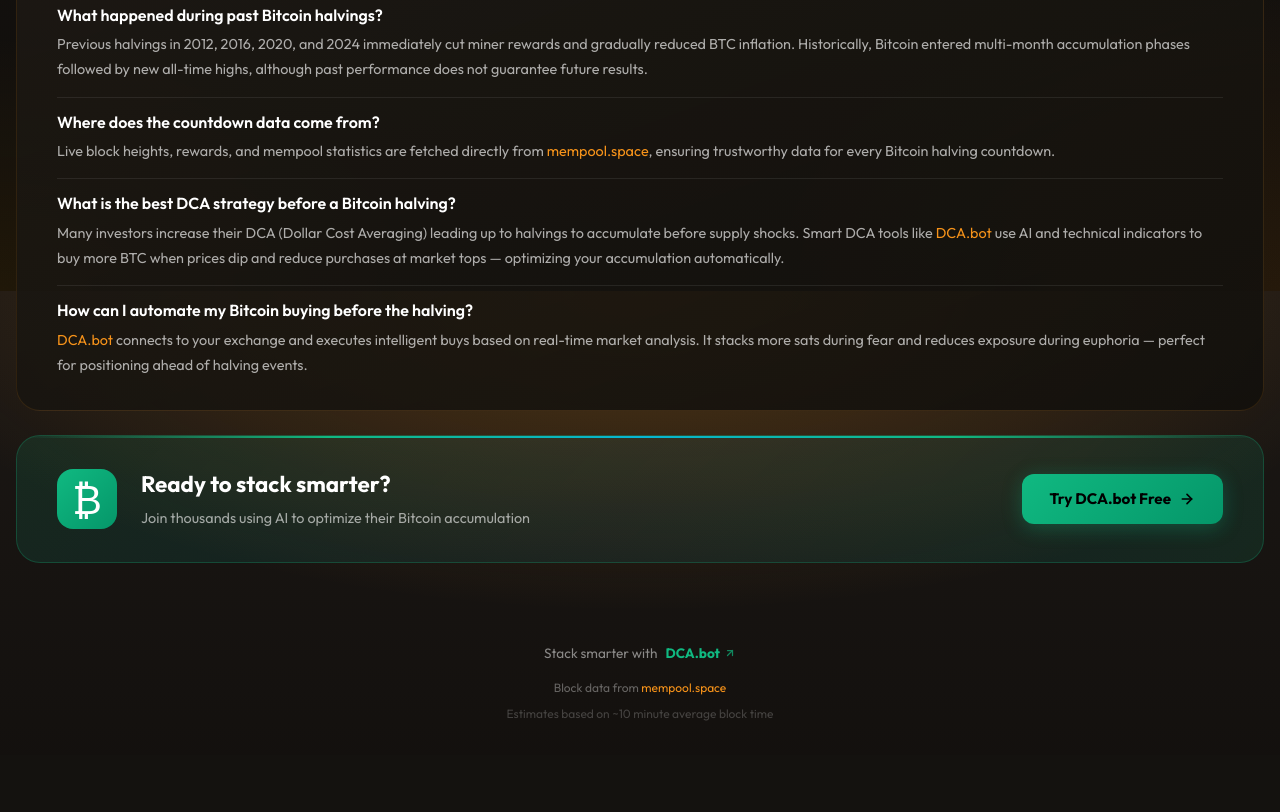
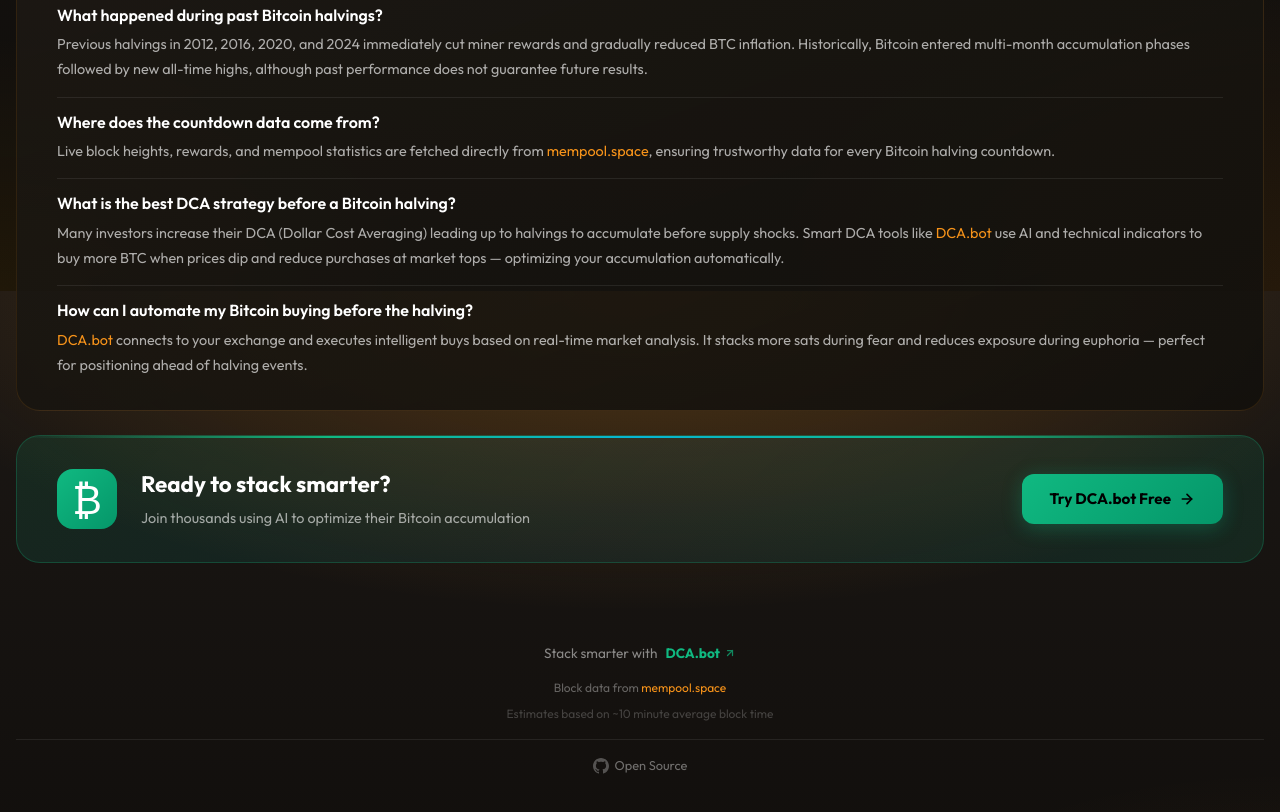
Before and after one commit to yeahoffline/bitcoinhalvingcountdown.com, a website built with Vite: page index.html in a window 1280 px wide. Shown: the part 2909-3721 px from the top of the page. Before the commit the page ends 3664 px from the top, so only its background shows below. Built offline with nearby package versions, Linux system fonts and the light colour scheme; no server answers.

Commit message:
update github repo infos

```diff
--- a/index.html
+++ b/index.html
@@ -350,6 +350,12 @@
       <p class="footer-text mt-2 opacity-60">
         Estimates based on ~10 minute average block time
       </p>
+      <div class="footer-github">
+        <a href="https://github.com/yeahoffline/bitcoinhalvingcountdown.com" target="_blank" rel="noopener" class="footer-github-link">
+          <svg xmlns="http://www.w3.org/2000/svg" width="16" height="16" viewBox="0 0 24 24" fill="currentColor"><path d="M12 0c-6.626 0-12 5.373-12 12 0 5.302 3.438 9.8 8.207 11.387.599.111.793-.261.793-.577v-2.234c-3.338.726-4.033-1.416-4.033-1.416-.546-1.387-1.333-1.756-1.333-1.756-1.089-.745.083-.729.083-.729 1.205.084 1.839 1.237 1.839 1.237 1.07 1.834 2.807 1.304 3.492.997.107-.775.418-1.305.762-1.604-2.665-.305-5.467-1.334-5.467-5.931 0-1.311.469-2.381 1.236-3.221-.124-.303-.535-1.524.117-3.176 0 0 1.008-.322 3.301 1.23.957-.266 1.983-.399 3.003-.404 1.02.005 2.047.138 3.006.404 2.291-1.552 3.297-1.23 3.297-1.23.653 1.653.242 2.874.118 3.176.77.84 1.235 1.911 1.235 3.221 0 4.609-2.807 5.624-5.479 5.921.43.372.823 1.102.823 2.222v3.293c0 .319.192.694.801.576 4.765-1.589 8.199-6.086 8.199-11.386 0-6.627-5.373-12-12-12z"/></svg>
+          <span>Open Source</span>
+        </a>
+      </div>
     </footer>
 
     <!-- Floating DCA.bot Button -->
--- a/src/style.css
+++ b/src/style.css
@@ -1101,6 +1101,31 @@
   opacity: 0.7;
 }
 
+/* Footer GitHub */
+.footer-github {
+  margin-top: 16px;
+  padding-top: 16px;
+  border-top: 1px solid rgba(255, 255, 255, 0.08);
+}
+
+.footer-github-link {
+  display: inline-flex;
+  align-items: center;
+  gap: 6px;
+  font-size: 0.8rem;
+  color: rgba(255, 255, 255, 0.4);
+  text-decoration: none;
+  transition: color 0.2s ease;
+}
+
+.footer-github-link:hover {
+  color: rgba(255, 255, 255, 0.7);
+}
+
+.footer-github-link svg {
+  opacity: 0.7;
+}
+
 /* Floating DCA Button */
 .floating-dca-btn {
   position: fixed;
```
Also changed, not shown: README.md.
